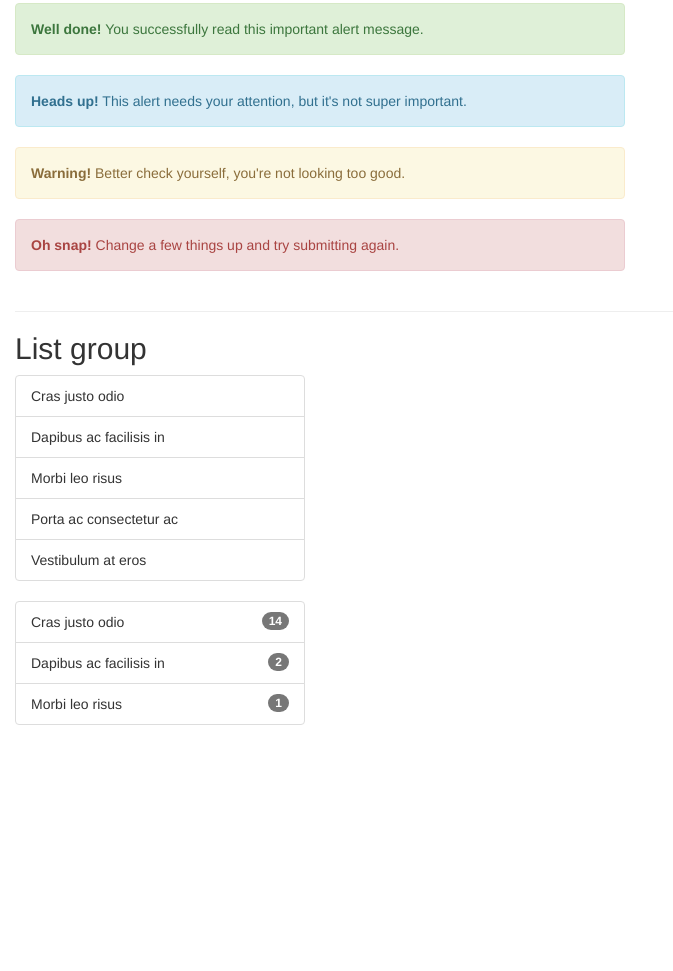
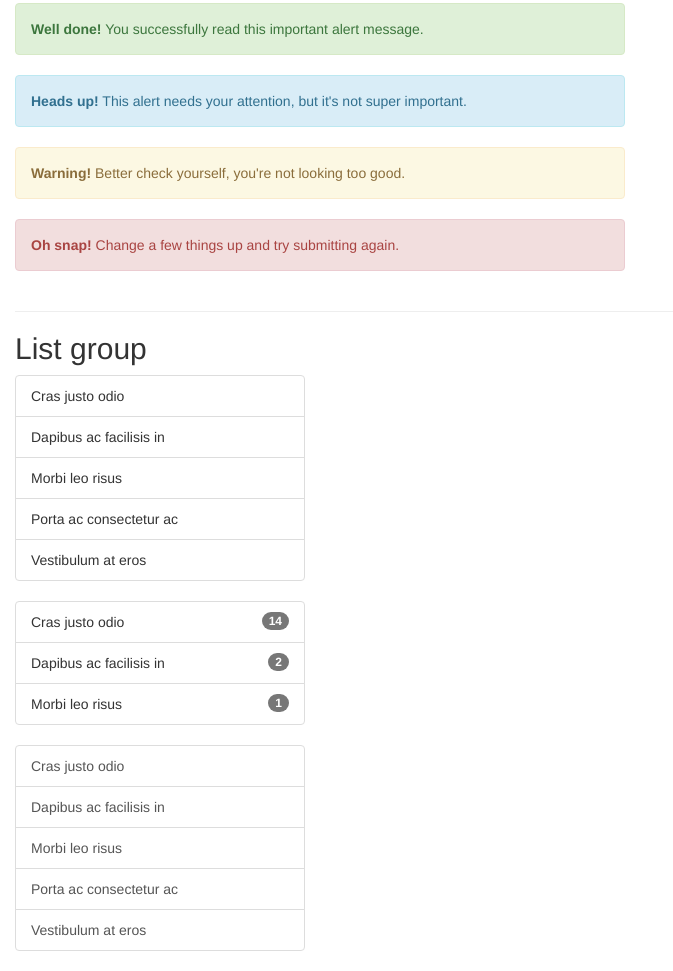
Before and after one commit to marciopd/jqueryui-bootstrap-components, a website: page index.html in a window 1280 px wide. Shown: the part 1454-2425 px from the top of the page, without its empty margins (0-673 px from the left). Before the commit the page ends 2199 px from the top, so only its background shows below. Drawn offline with nearby package versions, Linux system fonts and the light colour scheme.

Commit message:
Adding listgrouplinkeditens component.

```diff
--- a/Gruntfile.js
+++ b/Gruntfile.js
@@ -14,7 +14,7 @@ module.exports = function(grunt) {
       },
       my_target: {
         files: {
-          'dist/jqbscomp.min.js':['src/js/button.js', 'src/js/dropdownMenuList.js', 'src/js/buttonDropdown.js', 'src/js/navs.js', 'src/js/breadcrumb.js', 'src/js/badge.js', 'src/js/pageHeader.js', 'src/js/alert.js', 'src/js/listgroup.js']
+          'dist/jqbscomp.min.js':['src/js/button.js', 'src/js/dropdownMenuList.js', 'src/js/buttonDropdown.js', 'src/js/navs.js', 'src/js/breadcrumb.js', 'src/js/badge.js', 'src/js/pageHeader.js', 'src/js/alert.js', 'src/js/listGroup.js', 'src/js/listGroupLinkedItens.js']
         }
       }
     }
--- a/index.html
+++ b/index.html
@@ -25,6 +25,7 @@
     <script src="src/js/pageHeader.js"></script>
     <script src="src/js/alert.js"></script>
     <script src="src/js/listGroup.js"></script>
+    <script src="src/js/listGroupLinkedItens.js"></script>
     <!-- script src="dist/jqbscomp.min.js"></script --><!-- minified script with all components -->
 
 	<style type="text/css">
@@ -193,6 +194,12 @@
             <ul id="listgroup2"></ul>
           </div>
         </div>
+
+        <div class="row">
+          <div class="col-md-3">
+            <div id="listgroup3"></div>
+          </div>
+        </div>
 	</div>
 
 	<script type="text/javascript">
@@ -240,8 +247,11 @@
 	$('#lg2-it02').badge({total: 2});
 	$('#lg2-it03').badge({total: 1});
 
+	//list group with linked itens
+	$('#listgroup3').listgrouplinkeditens({itens: [{text: 'Cras justo odio'}, {text: 'Dapibus ac facilisis in'}, {text: 'Morbi leo risus'}, {text: 'Porta ac consectetur ac'}, {text: 'Vestibulum at eros'}]});
+
     // aplica javascript void em links para a propria pagina
-    $('[href="#"]').attr('href', 'javascript:void()');
+    $('[href="#"]').attr('href', 'javascript:void(0);');
     </script>
 </body>
 </html>
--- /dev/null
+++ b/src/js/listGroupLinkedItens.js
@@ -0,0 +1,56 @@
+$.widget("cv.listgrouplinkeditens", {
+	options: {
+		itens: []
+	}
+});
+
+$.cv.listgrouplinkeditens.prototype._create = function() {
+	this.refresh();
+};
+
+$.cv.listgrouplinkeditens.prototype._destroy = function() {
+	this.options = undefined;
+};
+
+$.cv.listgrouplinkeditens.prototype.refresh = function(newOptions) {
+
+	if (this._isInvalidElementType(this.element)) {
+		this.element.text("cv.listgrouplinkeditens: Use 'DIV' for this component.");
+		return;
+	}
+
+	if (newOptions != undefined) {
+		for (var attr in newOptions) {
+			this.options[attr] = newOptions[attr];
+		}
+	}
+
+	this._removeComponentCss(this.element);
+	this._addComponentCss(this.element);
+
+	this.element.children().remove();
+	if ($.isArray(this.options.itens)) {
+	    var element = this.element;
+		this.options.itens.forEach(function(item) {
+			var a = $('<a class="list-group-item">' + item.text + '</a>');
+			a.attr('href', item.href ? item.href : '#');
+			if (item.id) {
+				a.attr('id', item.id);
+			}
+			a.appendTo(element);
+		});
+	}
+};
+
+$.cv.listgrouplinkeditens.prototype._isInvalidElementType = function(element) {
+	var elemType = element.prop('nodeName').toUpperCase();
+	return elemType != 'DIV';
+};
+
+$.cv.listgrouplinkeditens.prototype._addComponentCss = function(element) {
+    element.addClass('list-group');
+};
+
+$.cv.listgrouplinkeditens.prototype._removeComponentCss = function(element) {
+	element.removeClass('list-group');
+};
```
